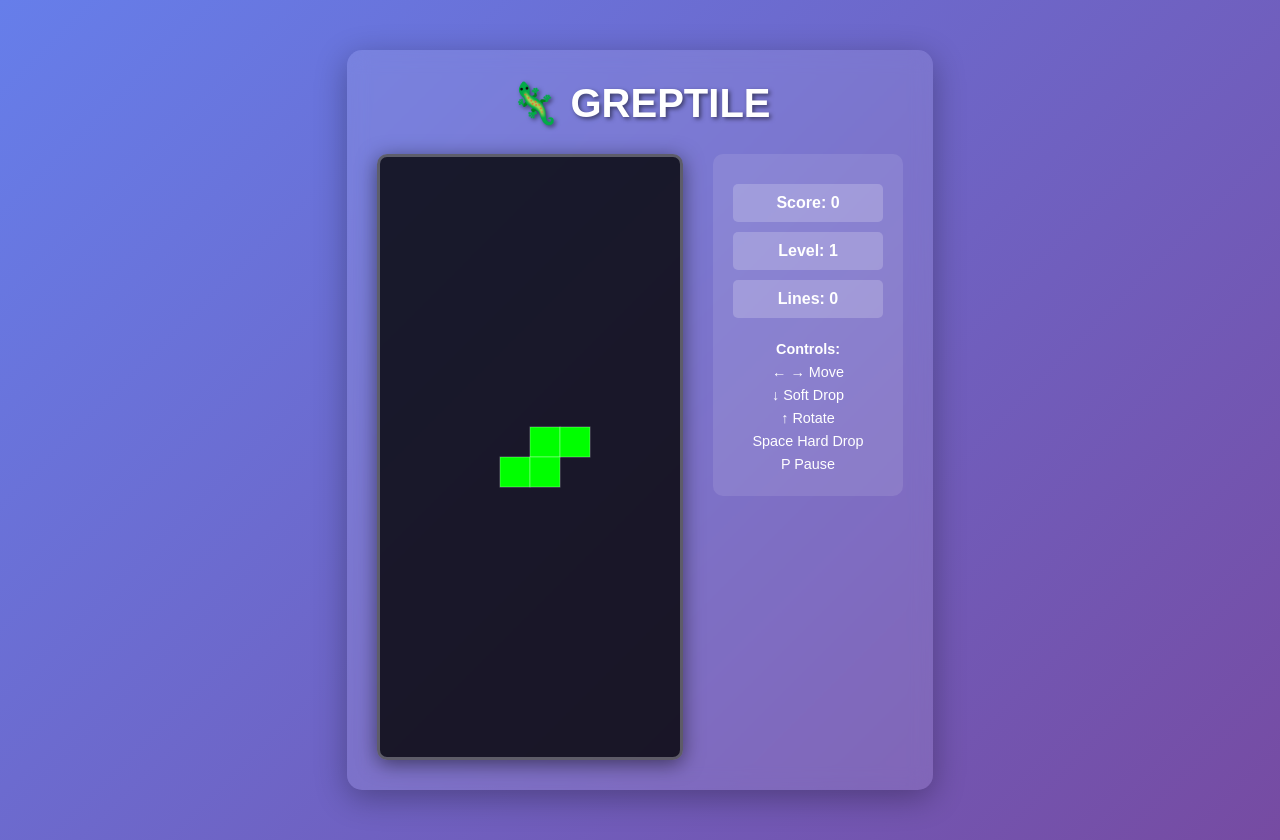
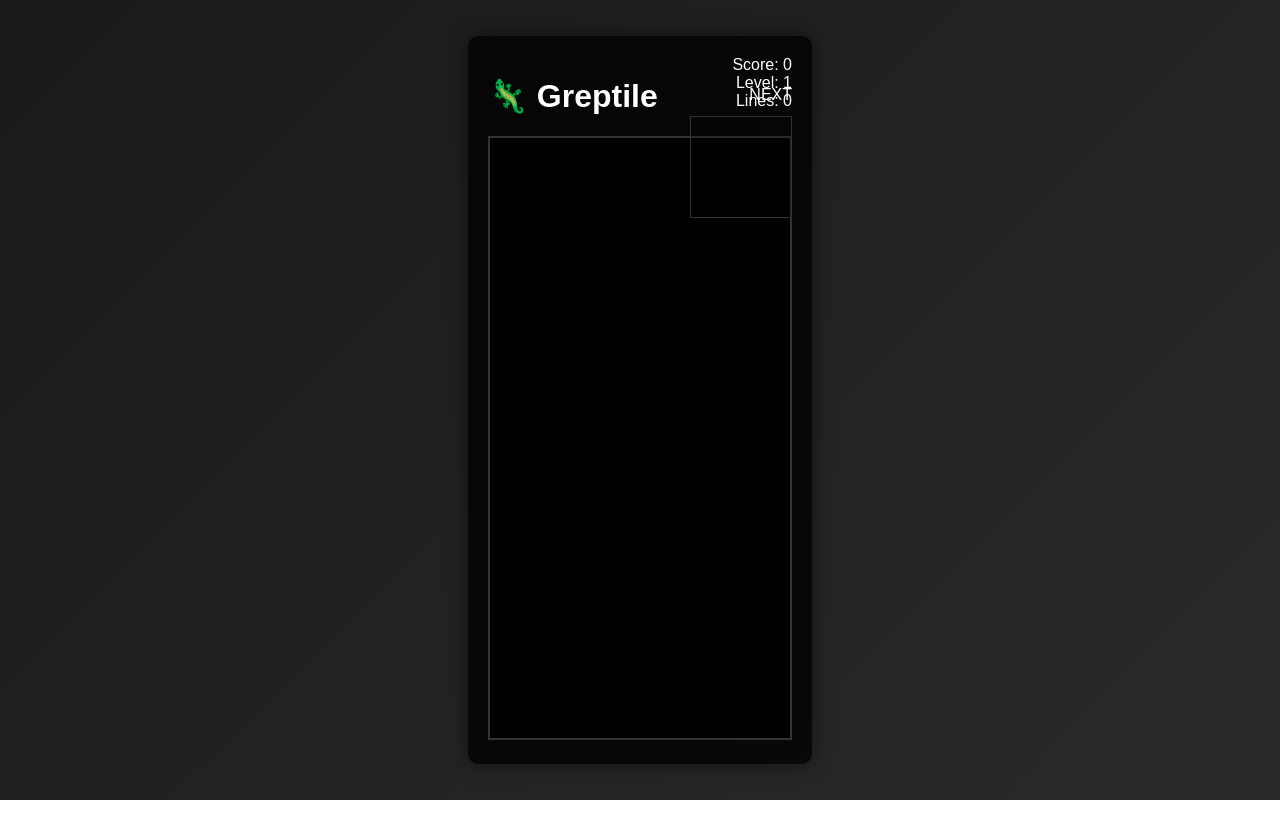
Before and after one commit to 0xSLbK/Greptile, a plain HTML site: page index.html in a window 1280 px wide. After the commit the page ends 800 px from the top, so only its background shows below. Drawn offline with Linux system fonts and the light colour scheme.

Commit message:
Update index.html
Greptile tells me to do this

```diff
--- a/index.html
+++ b/index.html
@@ -6,291 +6,274 @@
     <title>Greptile Game</title>
     <style>
         body {
-            font-family: 'Arial', sans-serif;
-            background: linear-gradient(135deg, #667eea 0%, #764ba2 100%);
             margin: 0;
-            padding: 20px;
+            min-height: 100vh;
             display: flex;
             justify-content: center;
             align-items: center;
-            min-height: 100vh;
+            background: linear-gradient(135deg, #1a1a1a, #2a2a2a);
+            font-family: Arial, sans-serif;
             color: white;
         }
 
         .game-container {
-            background: rgba(255, 255, 255, 0.1);
-            backdrop-filter: blur(10px);
-            border-radius: 15px;
-            padding: 30px;
-            box-shadow: 0 8px 32px rgba(0, 0, 0, 0.3);
-            text-align: center;
+            position: relative;
+            background: rgba(0, 0, 0, 0.8);
+            padding: 20px;
+            border-radius: 10px;
+            box-shadow: 0 0 20px rgba(0, 0, 0, 0.5);
         }
 
-        h1 {
-            margin-top: 0;
-            font-size: 2.5em;
-            text-shadow: 2px 2px 4px rgba(0, 0, 0, 0.5);
+        #gameCanvas {
+            border: 2px solid #333;
+            background-color: #000;
         }
 
-        .game-area {
-            display: flex;
-            gap: 30px;
-            align-items: flex-start;
-            justify-content: center;
-        }
-
-        canvas {
-            border: 3px solid rgba(255, 255, 255, 0.3);
-            border-radius: 10px;
-            background: rgba(0, 0, 0, 0.8);
-            box-shadow: 0 4px 20px rgba(0, 0, 0, 0.5);
+        #previewCanvas {
+            position: absolute;
+            top: 80px;
+            right: 20px;
+            background-color: rgba(0, 0, 0, 0.2);
+            border: 1px solid #333;
         }
 
         .info-panel {
-            background: rgba(255, 255, 255, 0.1);
-            border-radius: 10px;
-            padding: 20px;
-            width: 150px;
+            position: absolute;
+            top: 20px;
+            right: 20px;
+            text-align: right;
         }
 
-        .score, .level, .lines {
-            background: rgba(255, 255, 255, 0.2);
-            margin: 10px 0;
-            padding: 10px;
-            border-radius: 5px;
-            font-weight: bold;
+        .next-label {
+            position: absolute;
+            top: 50px;
+            right: 20px;
+            font-size: 16px;
+            color: #fff;
         }
 
-        .controls {
-            margin-top: 20px;
-            font-size: 0.9em;
-            line-height: 1.6;
-        }
-
-        .game-over {
+        #gameOver {
+            display: none;
             position: absolute;
             top: 50%;
             left: 50%;
             transform: translate(-50%, -50%);
             background: rgba(0, 0, 0, 0.9);
-            color: white;
-            padding: 30px;
-            border-radius: 15px;
+            padding: 20px;
+            border-radius: 5px;
             text-align: center;
-            display: none;
-            box-shadow: 0 8px 32px rgba(0, 0, 0, 0.7);
         }
 
         button {
-            background: linear-gradient(45deg, #ff6b6b, #feca57);
+            padding: 10px 20px;
+            margin-top: 10px;
+            background: #4CAF50;
             border: none;
+            border-radius: 5px;
             color: white;
-            padding: 12px 25px;
-            font-size: 16px;
-            border-radius: 25px;
             cursor: pointer;
-            margin-top: 15px;
-            transition: transform 0.2s;
         }
 
         button:hover {
-            transform: scale(1.05);
+            background: #45a049;
         }
     </style>
 </head>
 <body>
     <div class="game-container">
-        <h1>🦎 GREPTILE</h1>
-        <div class="game-area">
+        <h1>🦎 Greptile</h1>
         <canvas id="gameCanvas" width="300" height="600"></canvas>
+        <canvas id="previewCanvas" width="100" height="100"></canvas>
+        <div class="next-label">NEXT</div>
         <div class="info-panel">
-                <div class="score">Score: <span id="score">0</span></div>
-                <div class="level">Level: <span id="level">1</span></div>
-                <div class="lines">Lines: <span id="lines">0</span></div>
-                <div class="controls">
-                    <strong>Controls:</strong><br>
-                    ← → Move<br>
-                    ↓ Soft Drop<br>
-                    ↑ Rotate<br>
-                    Space Hard Drop<br>
-                    P Pause
+            <div>Score: <span id="score">0</span></div>
+            <div>Level: <span id="level">1</span></div>
+            <div>Lines: <span id="lines">0</span></div>
         </div>
-            </div>
-        </div>
-    </div>
-
-    <div class="game-over" id="gameOver">
+        <div id="gameOver">
             <h2>Game Over!</h2>
             <p>Final Score: <span id="finalScore">0</span></p>
             <button onclick="restartGame()">Play Again</button>
         </div>
+    </div>
 
     <script>
-        const canvas = document.getElementById('gameCanvas');
-        const ctx = canvas.getContext('2d');
-
-        // Game constants
+        // Game Constants
         const ROWS = 20;
         const COLS = 10;
         const BLOCK_SIZE = 30;
+        const GAME_SPEED = 1000;
 
-        // Game state
+        // Canvas Setup
+        const canvas = document.getElementById('gameCanvas');
+        const ctx = canvas.getContext('2d');
+        const previewCanvas = document.getElementById('previewCanvas');
+        const previewCtx = previewCanvas.getContext('2d');
+
+        // Game Variables
         let board = Array(ROWS).fill().map(() => Array(COLS).fill(0));
         let score = 0;
         let level = 1;
         let lines = 0;
-        let dropTime = 0;
+        let gameRunning = false;
+        let currentPiece = null;
+        let nextPiece = null;
+        let dropCounter = 0;
         let lastTime = 0;
-        let gameRunning = true;
         let isPaused = false;
 
-        // Tetromino shapes
+        // Tetromino Shapes
         const SHAPES = [
-            { // I-piece
-                shape: [
-                    [1, 1, 1, 1]
-                ],
-                color: '#00f5ff'
+            {
+                shape: [[1, 1, 1, 1]],
+                color: '#00f0f0'
             },
-            { // O-piece
-                shape: [
-                    [1, 1],
-                    [1, 1]
-                ],
-                color: '#ffff00'
+            {
+                shape: [[1, 1], [1, 1]],
+                color: '#f0f000'
             },
-            { // T-piece
-                shape: [
-                    [0, 1, 0],
-                    [1, 1, 1]
-                ],
-                color: '#a000ff'
+            {
+                shape: [[0, 1, 0], [1, 1, 1]],
+                color: '#a000f0'
             },
-            { // S-piece
-                shape: [
-                    [0, 1, 1],
-                    [1, 1, 0]
-                ],
-                color: '#00ff00'
+            {
+                shape: [[1, 0], [1, 0], [1, 1]],
+                color: '#f0a000'
             },
-            { // Z-piece
-                shape: [
-                    [1, 1, 0],
-                    [0, 1, 1]
-                ],
-                color: '#ff0000'
+            {
+                shape: [[0, 1], [0, 1], [1, 1]],
+                color: '#0000f0'
             },
-            { // J-piece
-                shape: [
-                    [1, 0, 0],
-                    [1, 1, 1]
-                ],
-                color: '#0000ff'
+            {
+                shape: [[1, 1, 0], [0, 1, 1]],
+                color: '#00f000'
             },
-            { // L-piece
-                shape: [
-                    [0, 0, 1],
-                    [1, 1, 1]
-                ],
-                color: '#ff7f00'
+            {
+                shape: [[0, 1, 1], [1, 1, 0]],
+                color: '#f00000'
             }
         ];
 
-        // Current piece
-        let currentPiece = null;
-
         function createPiece() {
-            const shape = SHAPES[Math.floor(Math.random() * SHAPES.length)];
+            const piece = SHAPES[Math.floor(Math.random() * SHAPES.length)];
             return {
-                shape: shape.shape,
-                color: shape.color,
-                x: Math.floor(COLS / 2) - Math.floor(shape.shape[0].length / 2),
+                shape: piece.shape,
+                color: piece.color,
+                x: Math.floor(COLS / 2) - Math.floor(piece.shape[0].length / 2),
                 y: 0
             };
         }
 
-        function drawBlock(x, y, color) {
+        function initializePieces() {
+            currentPiece = createPiece();
+            nextPiece = createPiece();
+        }
+
+        function drawBlock(ctx, x, y, color) {
             ctx.fillStyle = color;
-            ctx.fillRect(x * BLOCK_SIZE, y * BLOCK_SIZE, BLOCK_SIZE, BLOCK_SIZE);
-            ctx.strokeStyle = 'rgba(255, 255, 255, 0.3)';
-            ctx.strokeRect(x * BLOCK_SIZE, y * BLOCK_SIZE, BLOCK_SIZE, BLOCK_SIZE);
+            ctx.fillRect(x * BLOCK_SIZE, y * BLOCK_SIZE, BLOCK_SIZE - 1, BLOCK_SIZE - 1);
         }
 
         function drawBoard() {
             ctx.clearRect(0, 0, canvas.width, canvas.height);
 
             // Draw placed pieces
-            for (let y = 0; y < ROWS; y++) {
-                for (let x = 0; x < COLS; x++) {
-                    if (board[y][x]) {
-                        drawBlock(x, y, board[y][x]);
+            board.forEach((row, y) => {
+                row.forEach((value, x) => {
+                    if (value) {
+                        drawBlock(ctx, x, y, value);
                     }
+                });
+            });
+
+            // Draw current piece
+            if (currentPiece) {
+                currentPiece.shape.forEach((row, y) => {
+                    row.forEach((value, x) => {
+                        if (value) {
+                            drawBlock(ctx, currentPiece.x + x, currentPiece.y + y, currentPiece.color);
+                        }
+                    });
+                });
             }
         }
 
-            // Draw current piece
-            if (currentPiece) {
-                for (let y = 0; y < currentPiece.shape.length; y++) {
-                    for (let x = 0; x < currentPiece.shape[y].length; x++) {
-                        if (currentPiece.shape[y][x]) {
-                            drawBlock(currentPiece.x + x, currentPiece.y + y, currentPiece.color);
+        function drawPreview() {
+            previewCtx.clearRect(0, 0, previewCanvas.width, previewCanvas.height);
+
+            if (nextPiece) {
+                const blockSize = 20;
+                const xOffset = (previewCanvas.width - nextPiece.shape[0].length * blockSize) / 2;
+                const yOffset = (previewCanvas.height - nextPiece.shape.length * blockSize) / 2;
+
+                nextPiece.shape.forEach((row, y) => {
+                    row.forEach((value, x) => {
+                        if (value) {
+                            previewCtx.fillStyle = nextPiece.color;
+                            previewCtx.fillRect(
+                                xOffset + x * blockSize,
+                                yOffset + y * blockSize,
+                                blockSize - 1,
+                                blockSize - 1
+                            );
                         }
-                    }
-                }
+                    });
+                });
             }
         }
 
-        function isValidMove(piece, newX, newY, newShape) {
-            const shape = newShape || piece.shape;
-            for (let y = 0; y < shape.length; y++) {
-                for (let x = 0; x < shape[y].length; x++) {
-                    if (shape[y][x]) {
+        function isValidMove(piece, newX, newY, newShape = piece.shape) {
+            return newShape.every((row, y) => {
+                return row.every((value, x) => {
                     const boardX = newX + x;
                     const boardY = newY + y;
-
-                        if (boardX < 0 || boardX >= COLS || boardY >= ROWS) {
-                            return false;
-                        }
-                        if (boardY >= 0 && board[boardY][boardX]) {
-                            return false;
-                        }
-                    }
-                }
-            }
-            return true;
+                    return !value ||
+                        (boardX >= 0 &&
+                         boardX < COLS &&
+                         boardY < ROWS &&
+                         boardY >= 0 &&
+                         !board[boardY][boardX]);
+                });
+            });
         }
 
         function rotatePiece(piece) {
-            const rotated = piece.shape[0].map((_, i) =>
+            const newShape = piece.shape[0].map((_, i) =>
                 piece.shape.map(row => row[i]).reverse()
             );
-
-            if (isValidMove(piece, piece.x, piece.y, rotated)) {
-                piece.shape = rotated;
+            if (isValidMove(piece, piece.x, piece.y, newShape)) {
+                piece.shape = newShape;
             }
         }
 
         function placePiece(piece) {
-            for (let y = 0; y < piece.shape.length; y++) {
-                for (let x = 0; x < piece.shape[y].length; x++) {
-                    if (piece.shape[y][x]) {
-                        const boardY = piece.y + y;
-                        if (boardY >= 0) {
-                            board[boardY][piece.x + x] = piece.color;
+            piece.shape.forEach((row, y) => {
+                row.forEach((value, x) => {
+                    if (value) {
+                        board[piece.y + y][piece.x + x] = piece.color;
                     }
-                    }
-                }
+                });
+            });
+
+            clearLines();
+            currentPiece = nextPiece;
+            nextPiece = createPiece();
+            drawPreview();
+
+            if (!isValidMove(currentPiece, currentPiece.x, currentPiece.y)) {
+                gameOver();
             }
         }
 
         function clearLines() {
             let linesCleared = 0;
+
             for (let y = ROWS - 1; y >= 0; y--) {
-                if (board[y].every(cell => cell !== 0)) {
+                if (board[y].every(value => value)) {
                     board.splice(y, 1);
                     board.unshift(Array(COLS).fill(0));
                     linesCleared++;
-                    y++; // Check the same line again
+                    y++;
                 }
             }
 
@@ -310,8 +293,8 @@
 
         function gameOver() {
             gameRunning = false;
+            document.getElementById('gameOver').style.display = 'block';
             document.getElementById('finalScore').textContent = score;
-            document.getElementById('gameOver').style.display = 'block';
         }
 
         function restartGame() {
@@ -321,60 +304,43 @@
             lines = 0;
             gameRunning = true;
             isPaused = false;
-            currentPiece = createPiece();
             document.getElementById('gameOver').style.display = 'none';
+            initializePieces();
             updateDisplay();
-            gameLoop(0);
+            requestAnimationFrame(gameLoop);
         }
 
         function gameLoop(time) {
-            if (!gameRunning) return;
-
-            if (isPaused) {
-                requestAnimationFrame(gameLoop);
-                return;
-            }
+            if (!gameRunning || isPaused) return;
 
             const deltaTime = time - lastTime;
             lastTime = time;
-            dropTime += deltaTime;
+            dropCounter += deltaTime;
 
-            const dropInterval = Math.max(50, 500 - (level - 1) * 50);
-
-            if (dropTime > dropInterval) {
-                if (currentPiece) {
+            if (dropCounter > GAME_SPEED / level) {
                 if (isValidMove(currentPiece, currentPiece.x, currentPiece.y + 1)) {
                     currentPiece.y++;
                 } else {
                     placePiece(currentPiece);
-                        clearLines();
-                        currentPiece = createPiece();
-
-                        if (!isValidMove(currentPiece, currentPiece.x, currentPiece.y)) {
-                            gameOver();
-                            return;
                 }
-                    }
-                }
-                dropTime = 0;
+                dropCounter = 0;
             }
 
             drawBoard();
+            drawPreview();
             requestAnimationFrame(gameLoop);
         }
 
-        // Controls
-        document.addEventListener('keydown', (e) => {
+        document.addEventListener('keydown', event => {
             if (!gameRunning || isPaused) {
-                if (e.code === 'KeyP') {
+                if (event.key === 'p' || event.key === 'P') {
                     isPaused = !isPaused;
+                    if (!isPaused) requestAnimationFrame(gameLoop);
                 }
                 return;
             }
 
-            if (!currentPiece) return;
-
-            switch (e.code) {
+            switch (event.key) {
                 case 'ArrowLeft':
                     if (isValidMove(currentPiece, currentPiece.x - 1, currentPiece.y)) {
                         currentPiece.x--;
@@ -395,24 +361,7 @@
                 case 'ArrowUp':
                     rotatePiece(currentPiece);
                     break;
-                case 'Space':
+                case ' ':
                     while (isValidMove(currentPiece, currentPiece.x, currentPiece.y + 1)) {
                         currentPiece.y++;
                         score += 2;
-                    }
-                    updateDisplay();
-                    break;
-                case 'KeyP':
-                    isPaused = !isPaused;
-                    break;
-            }
-            drawBoard();
-        });
-
-        // Initialize game
-        currentPiece = createPiece();
-        updateDisplay();
-        gameLoop(0);
-    </script>
-</body>
-</html>
```
Lines whose indentation alone changed are shown as unchanged.
